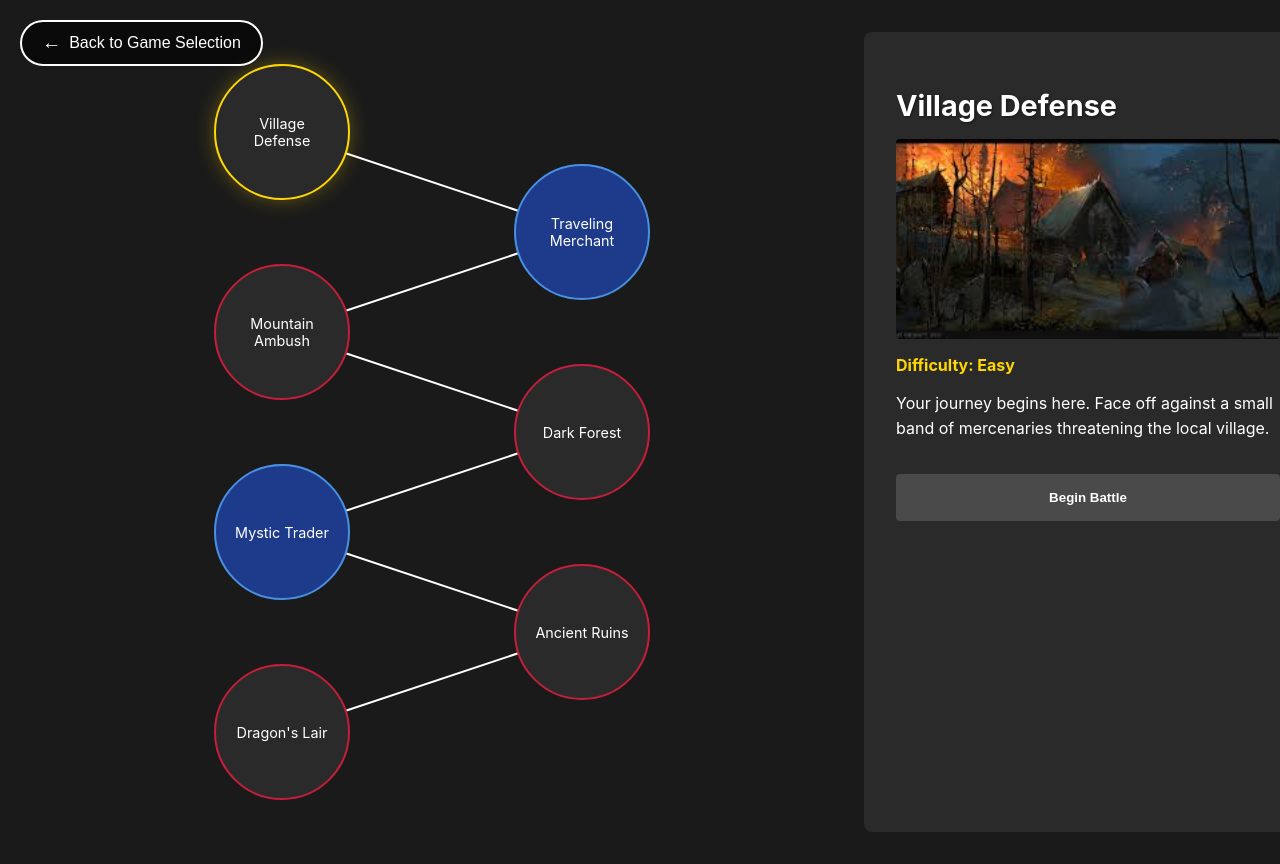
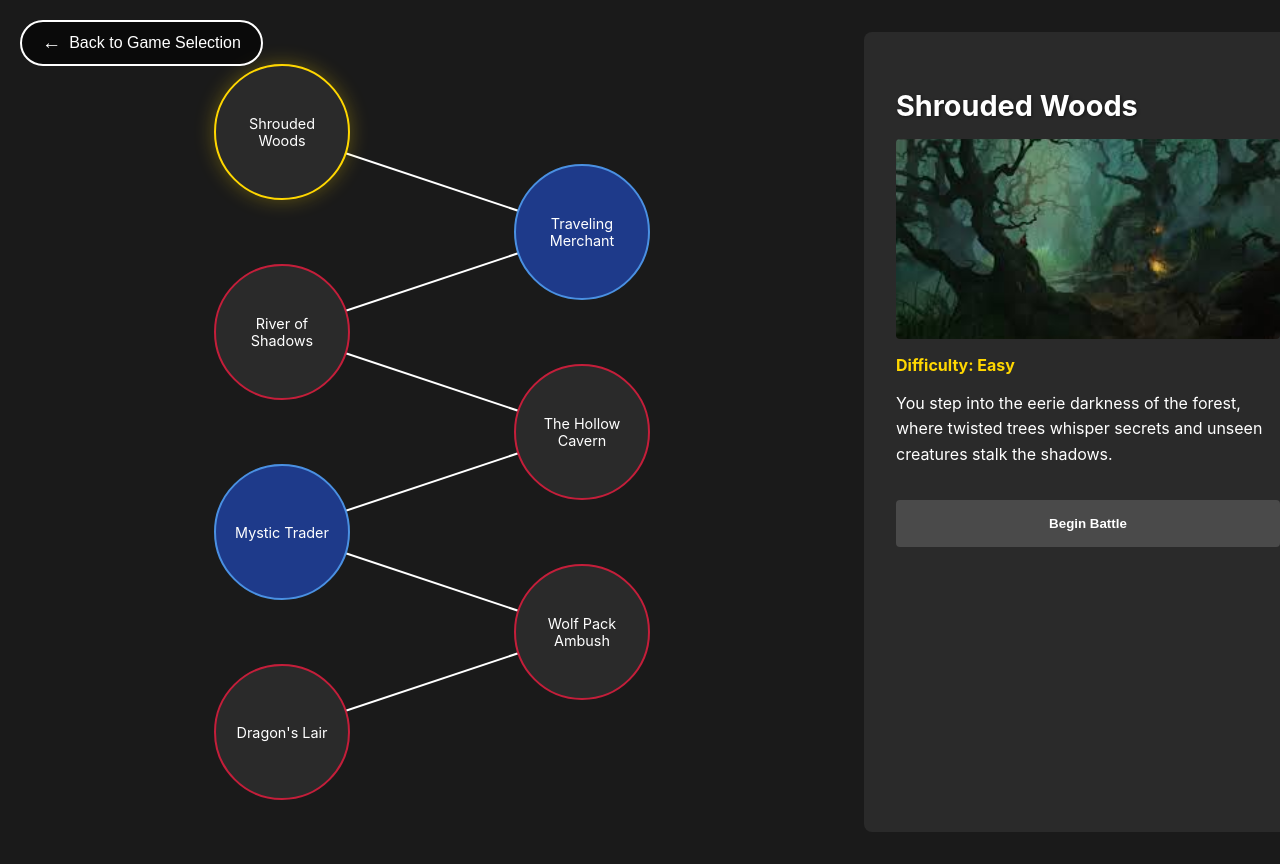
Before and after one commit to RussellMcDonnell/TurnBasedPOC, a React (Create React App) app: page /campaign in a window 1280 px wide. Shown: the top 864 px of the page. Built offline with nearby package versions, Linux system fonts and the light colour scheme.

Commit message:
Load enemy teams into battlefield

```diff
--- a/src/data/units.js
+++ b/src/data/units.js
@@ -336,7 +336,7 @@ export const units = {
       name: "Triage Tactics",
       icon: "💉",
       description: "Remove all negative status effects from an ally, and heal them 8.",
-      maxCooldown: 2,
+      maxCooldown: 4,
     },
     passive: {
       name: "Combat Medic",
@@ -535,7 +535,7 @@ export const getPlayerUnits = () => {
 
 // Enemy configurations
 export const enemyTeams = {
-  "Basic Enemies": [
+  "Dragon Lair": [
       "ashbringer",
       "lyn"
   ],
--- a/src/features/battlefield/BattlefieldCombat.js
+++ b/src/features/battlefield/BattlefieldCombat.js
@@ -1,5 +1,6 @@
 import React, { useState, useEffect, useRef } from "react";
 import { useTeams } from "../../features/teams/TeamContext";
+import { useLocation } from "react-router-dom";
 import "../../App.css";
 import Sidebar from "../../Sidebar";
 import UnitCard from "../../components/unit-card/UnitCard";
@@ -9,12 +10,22 @@ import Settings from "./Settings";
 import { getUnitById, enemyTeams } from "../../data/units";
 
 function BattlefieldCombat() {
+  // Get location and campaign level data if coming from campaign
+  const location = useLocation();
+  const campaignData = location.state;
+  const isCampaignMode = campaignData?.gameMode === 'campaign';
+
   // Add team context hook
   const { getActiveCampaignTeam } = useTeams();
   const [isInGame, setIsInGame] = useState(false);
 
-  // Remove selectedTeam state and use campaign team
-  const [selectedEnemyTeam, setSelectedEnemyTeam] = useState("Basic Enemies");
+  // Initialize enemy team based on campaign data or default
+  const [selectedEnemyTeam, setSelectedEnemyTeam] = useState(() => {
+    if (isCampaignMode && campaignData.level && campaignData.level.enemyTeam) {
+      return campaignData.level.enemyTeam;
+    }
+    return "Basic Enemies";
+  });
 
   // Add game settings state
   const [gameSettings, setGameSettings] = useState({
@@ -71,9 +82,17 @@ function BattlefieldCombat() {
     return prepareUnits(campaignTeam ? campaignTeam.units : []);
   });
 
-  const [enemyUnits, setEnemyUnits] = useState(() =>
-    prepareUnits(enemyTeams[selectedEnemyTeam])
-  );
+  // Initialize enemy units based on selectedEnemyTeam
+  const [enemyUnits, setEnemyUnits] = useState(() => {
+    // Check if the enemy team exists in enemyTeams
+    if (enemyTeams[selectedEnemyTeam]) {
+      return prepareUnits(enemyTeams[selectedEnemyTeam]);
+    } else {
+      // Fallback to a default enemy team
+      console.warn(`Enemy team "${selectedEnemyTeam}" not found, using a default team`);
+      return prepareUnits(enemyTeams["Forest Guardians"]);
+    }
+  });
 
   // Track whose turn it is: "player" or "enemy"
   const [activeTeam, setActiveTeam] = useState("player");
@@ -100,6 +119,22 @@ function BattlefieldCombat() {
     selectedEnemyTeam
   });
 
+  // Add campaign info to action log when starting a battle
+  useEffect(() => {
+    if (isCampaignMode && campaignData.level) {
+      const level = campaignData.level;
+      addToActionLog({
+        text: `Beginning ${level.title} - ${level.difficulty} Difficulty`,
+        type: "campaign"
+      });
+
+      addToActionLog({
+        text: `Enemy Team: ${level.enemyTeam}`,
+        type: "normal"
+      });
+    }
+  }, []);
+
   // Effect to update player units when campaign team changes
   useEffect(() => {
     const campaignTeam = getActiveCampaignTeam();
@@ -110,7 +145,9 @@ function BattlefieldCombat() {
 
   // Effect to update enemy units when enemy team changes
   useEffect(() => {
-    setEnemyUnits(prepareUnits(enemyTeams[selectedEnemyTeam]));
+    if (enemyTeams[selectedEnemyTeam]) {
+      setEnemyUnits(prepareUnits(enemyTeams[selectedEnemyTeam]));
+    }
   }, [selectedEnemyTeam]);
 
   // Function to change enemy teams
@@ -516,6 +553,9 @@ function BattlefieldCombat() {
 
     setAnimatingUnitId(unitId);
     setAnimatingAbility(true);
+
+    // Track if this ability requires targeting
+    let requiresTargetSelection = false;
 
     // Handle specific abilities
     switch (unit.name) {
@@ -616,6 +656,7 @@ function BattlefieldCombat() {
         };
 
         // Set ability mode to allow player to select an enemy target
+        requiresTargetSelection = true;
         setUsingAbility(true);
 
         // Add a message to the action log to guide the player
@@ -637,6 +678,7 @@ function BattlefieldCombat() {
         };
 
         // Set ability mode to allow player to select an ally target
+        requiresTargetSelection = true;
         setUsingAbility(true);
 
         // Add a message to the action log to guide the player
@@ -803,6 +845,7 @@ function BattlefieldCombat() {
         };
 
         // Set ability mode to allow player to select an ally target
+        requiresTargetSelection = true;
         setUsingAbility(true);
 
         // Add a message to the action log to guide the player
@@ -816,12 +859,19 @@ function BattlefieldCombat() {
 
       default:
         // Generic ability handling
+        requiresTargetSelection = true;
         setUsingAbility(true);
     }
 
+    // Set first turn as used if it's the first turn
     if (!firstTurnUsed) {
       setFirstTurnUsed(true);
-      setTimeout(() => endPlayerTurn(), 1500);
+
+      // Only automatically end turn for abilities that don't require target selection
+      if (!requiresTargetSelection) {
+        setTimeout(() => endPlayerTurn(), 1500);
+      }
+      // For abilities that need targeting, the turn will end after the target is selected and ability is executed
     }
   }
 
@@ -1697,10 +1747,12 @@ function BattlefieldCombat() {
         <GameMenu
           selectedEnemyTeam={selectedEnemyTeam}
           enemyTeams={Object.keys(enemyTeams)}
-          onEnemyTeamChange={handleEnemyTeamChange}
+          onEnemyTeamChange={isCampaignMode ? null : handleEnemyTeamChange}
           onOpenSettings={() => setIsSettingsOpen(true)}
           isGameOver={gameOver}
           onSurrender={handleSurrender}
+          isCampaignMode={isCampaignMode}
+          campaignLevel={campaignData?.level?.title}
         />
 
         <Settings
--- a/src/features/battlefield/GameMenu.js
+++ b/src/features/battlefield/GameMenu.js
@@ -3,7 +3,9 @@ import React, { useState } from "react";
 function GameMenu({
   onSurrender,
   onOpenSettings,
-  isGameOver
+  isGameOver,
+  isCampaignMode = false,
+  campaignLevel = null
 }) {
   const [isMenuOpen, setIsMenuOpen] = useState(false);
   const [showSurrenderDialog, setShowSurrenderDialog] = useState(false);
@@ -34,11 +36,25 @@ function GameMenu({
         Menu
       </button>
 
+      {/* Display campaign level if in campaign mode */}
+      {isCampaignMode && campaignLevel && (
+        <div className="campaign-level-indicator">
+          <span className="campaign-level-icon">🗺️</span>
+          {campaignLevel}
+        </div>
+      )}
+
       {isMenuOpen && (
         <div className="game-menu-panel">
           <div className="game-menu-header">
             <span className="menu-option-icon">🎮</span>
             Game Menu
+            {isCampaignMode && campaignLevel && (
+              <div className="game-menu-campaign">
+                <span className="menu-option-icon">🗺️</span>
+                {campaignLevel}
+              </div>
+            )}
           </div>
           <div className="menu-options">
             <div className="menu-option" onClick={handleSettingsClick}>
--- a/src/features/campaign/CampaignMenu.js
+++ b/src/features/campaign/CampaignMenu.js
@@ -3,21 +3,24 @@ import { useNavigate } from 'react-router-dom';
 import './CampaignMenu.css';
 import villageDefense from '../../assets/images/campaign/village-defense.jpg';
 import shop from '../../assets/images/campaign/shop.jpg';
+import darkForest from '../../assets/images/campaign/dark-forest.jpg';
+import darkForestRiver from '../../assets/images/campaign/dark-forest-with-river.jpg';
+import darkForestCave from '../../assets/images/campaign/dark-forest-cave-entrence.jpg';
 import mountainAmbush from '../../assets/images/campaign/mountain-ambush.jpg';
-import darkForest from '../../assets/images/campaign/dark-forest.jpg';
 import ancientRuins from '../../assets/images/campaign/ancient-ruins.jpg';
 import dragonsLair from '../../assets/images/campaign/dragons-lair.png';
 
 const campaignNodes = [
   {
     id: 1,
-    title: "Village Defense",
-    description: "Your journey begins here. Face off against a small band of mercenaries threatening the local village.",
+    title: "Shrouded Woods",
+    description: "You step into the eerie darkness of the forest, where twisted trees whisper secrets and unseen creatures stalk the shadows.",
     position: { x: 250, y: 100 },
     connections: [2],
     type: "combat",
     difficulty: "Easy",
-    preview: villageDefense
+    preview: darkForest,
+    enemyTeam: "Enchanted Grove"  // Will-o'-wisps, pixies, and wood sprites
   },
   {
     id: 2,
@@ -30,23 +33,25 @@ const campaignNodes = [
   },
   {
     id: 3,
-    title: "Mountain Ambush",
-    description: "Navigate through treacherous mountain paths while dealing with hostile forces lying in wait.",
+    title: "River of Shadows",
+    description: "A treacherous river cuts through the forest, its dark waters hiding more than just fish. Beware the lurking dangers beneath the surface.",
     position: { x: 250, y: 300 },
     connections: [4],
     type: "combat",
     difficulty: "Medium",
-    preview: mountainAmbush
+    preview: darkForestRiver,
+    enemyTeam: "Forest Guardians"  // Treant Guardian, Wood Sprite, Pixie Trickster
   },
   {
     id: 4,
-    title: "Dark Forest",
-    description: "Battle through the mysterious dark forest where ancient enemies lurk in the shadows.",
+    title: "The Hollow Cavern",
+    description: "A cave entrance yawns before you, the air thick with the scent of decay. Something ancient and restless stirs in the darkness within.",
     position: { x: 550, y: 400 },
     connections: [5],
     type: "combat",
     difficulty: "Medium",
-    preview: darkForest
+    preview: darkForestCave,
+    enemyTeam: "Nature's Defenders"  // Grass Golem, Sunflower Sentinel, Wood Sprite
   },
   {
     id: 5,
@@ -59,13 +64,14 @@ const campaignNodes = [
   },
   {
     id: 6,
-    title: "Ancient Ruins",
-    description: "Explore dangerous ruins filled with powerful guardians protecting ancient treasures.",
+    title: "Wolf Pack Ambush",
+    description: "A chilling howl echoes through the forest. Before you can react, glowing eyes emerge from the darkness—you're surrounded.",
     position: { x: 550, y: 600 },
     connections: [7],
     type: "combat",
-    difficulty: "Hard",
-    preview: ancientRuins
+    difficulty: "Medium",
+    preview: mountainAmbush,
+    enemyTeam: "Wolf Pack"  // Three Dire Wolves
   },
   {
     id: 7,
@@ -75,7 +81,8 @@ const campaignNodes = [
     connections: [],
     type: "combat",
     difficulty: "Very Hard",
-    preview: dragonsLair
+    preview: dragonsLair,
+    enemyTeam: "Dragon Lair"  // Ashbringer and Lyn Valken
   }
 ];
 
```
Also changed, not shown: src/assets/images/campaign/dark-forest-cave-entrence.jpg (added), src/assets/images/campaign/dark-forest-with-river.jpg (added).
